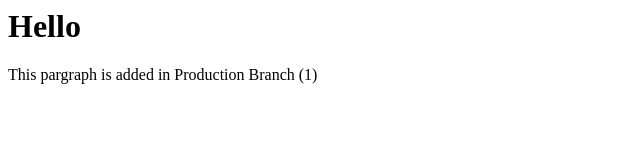
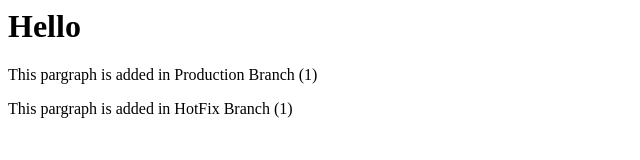
Before and after one commit to mohammed-anka/testingGit, a plain HTML site: page index.html in a window 1280 px wide. Shown: the whole page, without its empty margins (0-640 px from the left). Drawn offline with Linux system fonts and the light colour scheme.

Commit message:
HotFix-Branch: App paragraph (1)

```diff
--- a/index.html
+++ b/index.html
@@ -7,5 +7,7 @@
 		<h1>Hello</h1>
 
 		<p>This pargraph is added in Production Branch (1)</p>
+
+		<p>This pargraph is added in HotFix Branch (1)</p>
 	</body>
 </html>
```
